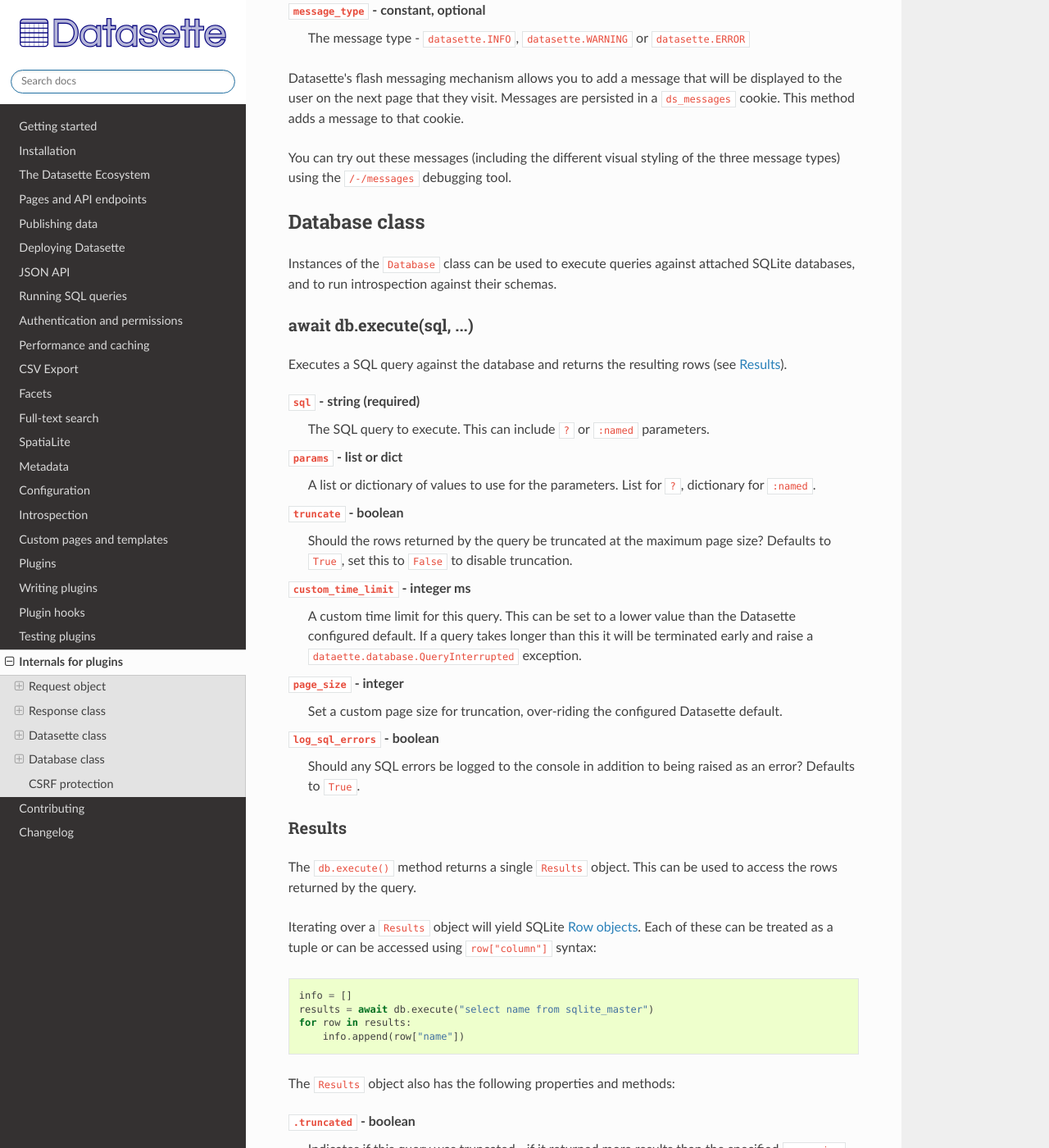
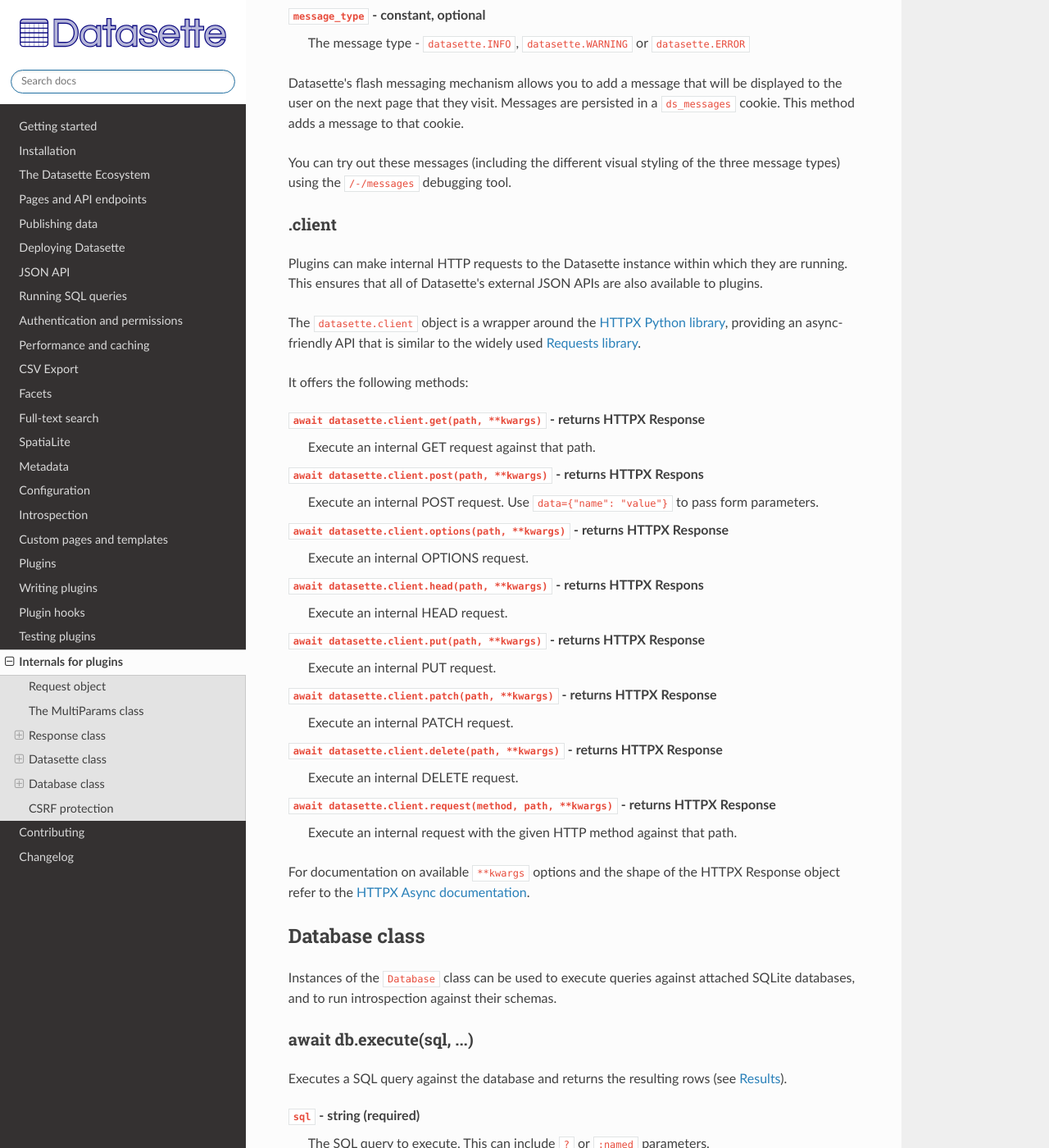
Before and after one commit to simonw/datasette, a Sphinx documentation site: the page built from docs/internals.rst, in a window 1280 px wide and 1400 px high, scrolled down 7368 px. Shown: the whole window at 82% size. Built offline with Sphinx 7.4.7 and the Read the Docs theme 2.0.0, drawn with Linux system fonts in a browser that asks for light colours.

Commit message:
Documentation for datasette.client, closes #1006
Refs #1000

```diff
--- a/docs/internals.rst
+++ b/docs/internals.rst
@@ -1,14 +1,15 @@
 .. _internals:
 
-Internals for plugins
-=====================
+=======================
+ Internals for plugins
+=======================
 
 Many :ref:`plugin_hooks` are passed objects that provide access to internal Datasette functionality. The interface to these objects should not be considered stable with the exception of methods that are documented here.
 
 .. _internals_request:
 
 Request object
-~~~~~~~~~~~~~~
+==============
 
 The request object is passed to various plugin hooks. It represents an incoming HTTP request. It has the following properties:
 
@@ -59,7 +60,7 @@
 .. _internals_multiparams:
 
 The MultiParams class
----------------------
+=====================
 
 ``request.args`` is a ``MultiParams`` object - a dictionary-like object which provides access to querystring parameters that may have multiple values.
 
@@ -89,7 +90,7 @@
 .. _internals_response:
 
 Response class
-~~~~~~~~~~~~~~
+==============
 
 The ``Response`` class can be returned from view functions that have been registered using the :ref:`plugin_register_routes` hook.
 
@@ -167,7 +168,7 @@
 .. _internals_datasette:
 
 Datasette class
-~~~~~~~~~~~~~~~
+===============
 
 This object is an instance of the ``Datasette`` class, passed to many plugin hooks as an argument called ``datasette``.
 
@@ -327,10 +328,48 @@
 
 You can try out these messages (including the different visual styling of the three message types) using the ``/-/messages`` debugging tool.
 
+.. _internals_datasette_client:
+
+.client
+-------
+
+Plugins can make internal HTTP requests to the Datasette instance within which they are running. This ensures that all of Datasette's external JSON APIs are also available to plugins.
+
+The ``datasette.client`` object is a wrapper around the `HTTPX Python library <https://www.python-httpx.org/>`__, providing an async-friendly API that is similar to the widely used `Requests library <https://requests.readthedocs.io/>`__.
+
+It offers the following methods:
+
+``await datasette.client.get(path, **kwargs)`` - returns HTTPX Response
+    Execute an internal GET request against that path.
+
+``await datasette.client.post(path, **kwargs)`` - returns HTTPX Respons
+    Execute an internal POST request. Use ``data={"name": "value"}`` to pass form parameters.
+
+``await datasette.client.options(path, **kwargs)`` - returns HTTPX Response
+    Execute an internal OPTIONS request.
+
+``await datasette.client.head(path, **kwargs)`` - returns HTTPX Respons
+    Execute an internal HEAD request.
+
+``await datasette.client.put(path, **kwargs)`` - returns HTTPX Response
+    Execute an internal PUT request.
+
+``await datasette.client.patch(path, **kwargs)`` - returns HTTPX Response
+    Execute an internal PATCH request.
+
+``await datasette.client.delete(path, **kwargs)`` - returns HTTPX Response
+    Execute an internal DELETE request.
+
+``await datasette.client.request(method, path, **kwargs)`` - returns HTTPX Response
+    Execute an internal request with the given HTTP method against that path.
+
+For documentation on available ``**kwargs`` options and the shape of the HTTPX Response object refer to the `HTTPX Async documentation <https://www.python-httpx.org/async/>`__.
+
+
 .. _internals_database:
 
 Database class
-~~~~~~~~~~~~~~
+==============
 
 Instances of the ``Database`` class can be used to execute queries against attached SQLite databases, and to run introspection against their schemas.
 
@@ -549,7 +588,7 @@
 .. _internals_csrf:
 
 CSRF protection
-~~~~~~~~~~~~~~~
+===============
 
 Datasette uses `asgi-csrf <https://github.com/simonw/asgi-csrf>`__ to guard against CSRF attacks on form POST submissions. Users receive a ``ds_csrftoken`` cookie which is compared against the ``csrftoken`` form field (or ``x-csrftoken`` HTTP header) for every incoming request.
 
```
